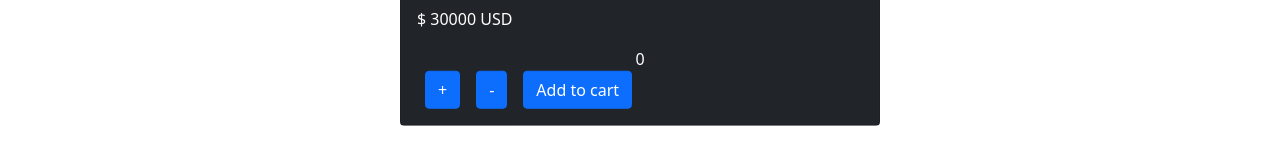
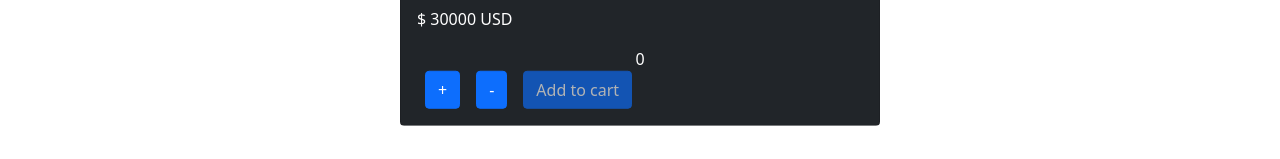
Before and after one commit to MaximoZanetta/react-desafios, a React (Create React App) app: page /item/1 in a window 1280 px wide. Shown: the part 638-797 px from the top of the page. Built offline with nearby package versions, Linux system fonts and the light colour scheme; some icons are missing.

Commit message:
Update counter

```diff
--- a/src/App.js
+++ b/src/App.js
@@ -5,6 +5,7 @@ import ItemDetailContainer from "./components/ItemDetailContainer";
 import ItemListContainer from "./components/ItemListContainer";
 import NavBar from "./components/NavBar";
 import 'boxicons';
+import Models from "./components/Models";
 
 
 
@@ -15,6 +16,7 @@ function App() {
     <>
     <BrowserRouter>
     <NavBar />
+    <Models />
     <Routes>
       <Route index path="/" element={<ItemListContainer />}></Route>
       <Route path="/category/:name" element={<ItemListContainer />}></Route>
--- /dev/null
+++ b/src/components/CartAlert.jsx
@@ -0,0 +1,18 @@
+import { Link } from "react-router-dom";
+
+const CartAlert = ({amount}) => {
+    return (
+        <>
+            <p className="text-white text-center bg-success">{amount} items in the cart</p>
+
+            <Link to={"/cart"}><button className="btn btn-primary d-flex justify-content-center">Go to Cart
+            <div className="cart">
+            <box-icon name='cart' ></box-icon>
+            </div>
+            </button></Link>
+
+        </>
+     );
+}
+
+export default CartAlert;
--- a/src/components/ItemCount.jsx
+++ b/src/components/ItemCount.jsx
@@ -1,31 +1,34 @@
 import { useState } from "react";
 
 
-const ItemCount = (props) => {
+const ItemCount = ({stock= 2, initial = 0, onAdd}) => {
 
-    const [counter, setCounter] = useState(props.initial);
+    const [counter, setCounter] = useState(initial);
 
     const buttonHandler = (operacion)=> {
 
         if(operacion === "-" && counter > 0){
             setCounter(counter - 1)
         }
-        else if(operacion === "+" && counter < props.stock ){
+        else if(operacion === "+" && counter < stock ){
             setCounter(counter + 1)
         }
     }
-    function addToCart(){
-        if (props.stock > 0 && props.count < props.stock) {
-            props.onAdd(counter);
-        }
-    }
+    // function onAdd(){
+    //     if (props.stock > 0 && props.count < props.stock) {
+    //         props.onAdd(counter);
+    //     }
+    // }
     return (
         <>
             <div>
                 <div className="text-uppercase text-white text-center">{counter}</div>
                 <button className="btn btn-primary mx-2" onClick={()=>buttonHandler("+")}>+</button>
                 <button className="btn btn-primary mx-2" onClick={()=>buttonHandler("-")}>-</button>
-                <button className="btn btn-primary mx-2" onClick={addToCart}>Add to cart</button>
+                <button
+                className="btn btn-primary mx-2"
+                disabled={counter === 0 || counter === ""}
+                onClick={() => onAdd(counter)}>Add to cart</button>
             </div>
         </>
     )
--- a/src/components/ItemDetail.jsx
+++ b/src/components/ItemDetail.jsx
@@ -1,8 +1,15 @@
 
+import { useState } from "react";
+import CartAlert from "./CartAlert";
 import ItemCount from "./ItemCount";
 
 
 const ItemDetail = ({ item }) => {
+    const [amount, setAmount] = useState(0)
+    const addItem = (amount)=> {
+        console.log(amount)
+        setAmount(amount);
+    }
     return (
         <>
             <div className="position-absolute top-50 start-50 translate-middle pa-abajo">
@@ -13,7 +20,10 @@ const ItemDetail = ({ item }) => {
                         <p className="card-text text-white">Año {item.year}</p>
                         <p className="card-text text-white">Disponibles: {item.stock}</p>
                         <p className="card-text text-white">$ {item.price} USD</p>
-                        <ItemCount stock={item.stock} initial={0} onAdd={add} />
+                        {amount == 0 ?
+                          <ItemCount stock={item.stock} initial={0} onAdd={addItem} /> :
+                          <CartAlert amount={amount}/>}
+
 
                     </div>
                 </div>
@@ -22,8 +32,5 @@ const ItemDetail = ({ item }) => {
         </>
     );
 }
-function add(counter) {
-    alert(`Se agregaron ${counter} al carrito de compras`);
-}
 
 export default ItemDetail;
--- a/src/components/ItemDetailContainer.jsx
+++ b/src/components/ItemDetailContainer.jsx
@@ -103,7 +103,7 @@ const ItemDetailContainer = () => {
      const [item, setItem]= useState({})
      const params = useParams()
 
-     const promiseItem = new Promise((resolve,reject)=>{
+     const promiseItem = new Promise((resolve)=>{
          setTimeout(
              ()=>{
                  resolve(dataBase)
--- a/src/components/ItemListContainer.jsx
+++ b/src/components/ItemListContainer.jsx
@@ -2,11 +2,13 @@ import { useEffect, useState } from "react";
 import ItemList from "./ItemList";
 import data from "../data"
 import { useParams } from "react-router-dom";
+import Spinner from "./Spinner";
 
 const ItemListContainer = () => {
 
       const { name } = useParams()
       const [items, setItems]= useState([])
+      const [loading, setLoading] = useState(false)
 
       const promise = new Promise((resolve)=>{
         setTimeout(
@@ -17,6 +19,7 @@ const ItemListContainer = () => {
 
 
       useEffect(()=>{
+      setLoading(true)
       promise.then((res)=> {
         const products = res;
         if(name) {
@@ -24,20 +27,25 @@ const ItemListContainer = () => {
             } else {
               setItems(products)
             }
+            setLoading(false)
           })
       },[name])
 
+      if(loading){
+       return <Spinner />
+      } else{
         return (
           <>
             <div className="abajo position-relative">
-
               <ItemList items={items} />
             </div>
 
           </>
 
 
-    );
+
+           )};
 }
 
+
 export default ItemListContainer;
--- a/src/components/Models.jsx
+++ b/src/components/Models.jsx
@@ -0,0 +1,15 @@
+
+import data from "../data"
+
+const Models = () => {
+    return (
+        <div>
+            {data.map((categories)=> console.log(categories.car))}
+
+
+
+        </div>
+     );
+}
+
+export default Models;
--- /dev/null
+++ b/src/components/Spinner.jsx
@@ -0,0 +1,11 @@
+const Spinner = () => {
+    return (
+        <div className="d-flex justify-content-center text-center">
+            <div className="spinner-border" role="status">
+                <span className="visually-hidden">Loading...</span>
+            </div>
+        </div>
+    );
+}
+
+export default Spinner;
```
Also changed, not shown: src/components/Card.jsx (deleted). Lines whose indentation alone changed are shown as unchanged.
